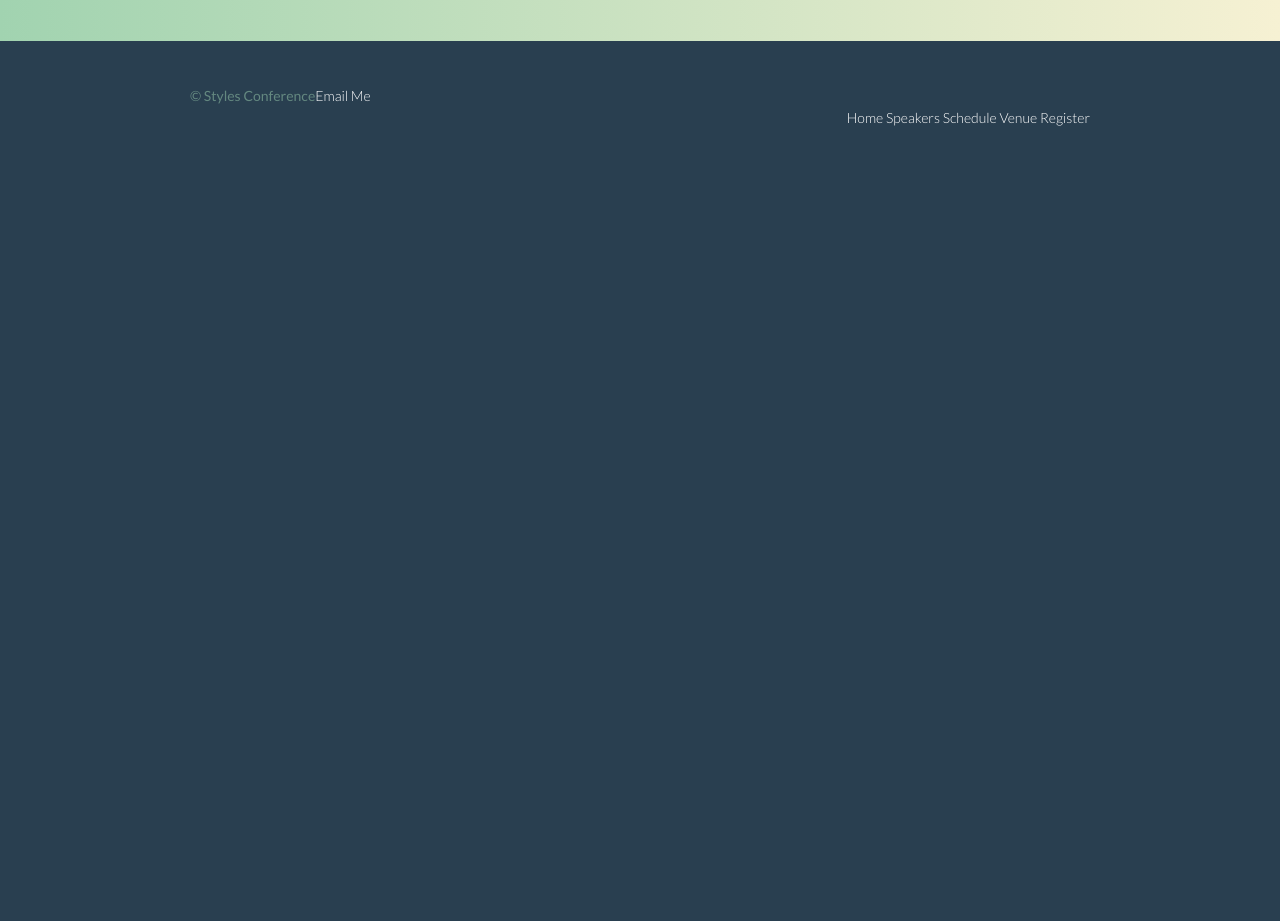
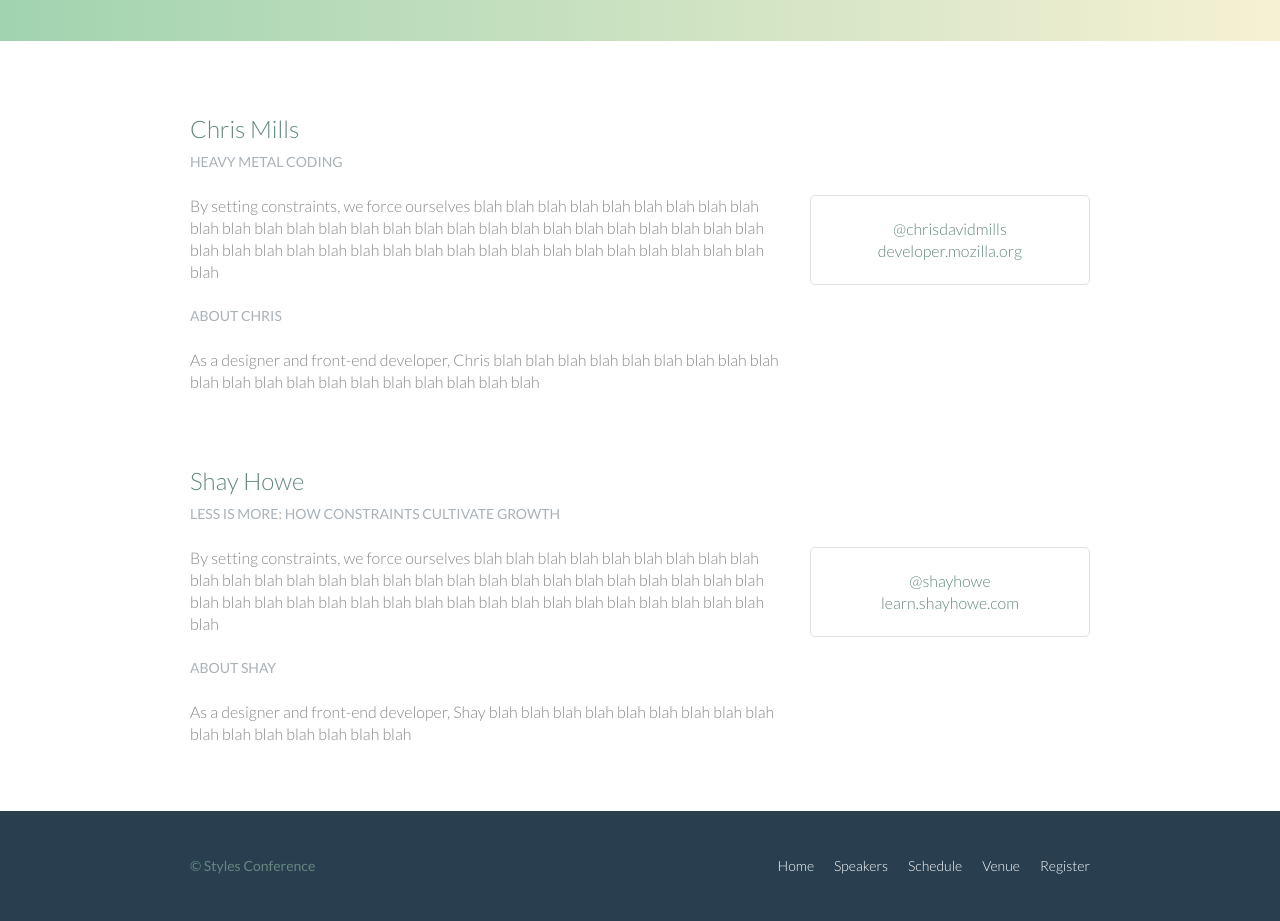
Before and after one commit to rasoulghaznavi/style-conference, a plain HTML site: page speakers.html in a window 1280 px wide. Shown: the part 311-1232 px from the top of the page. Before the commit the page ends 800 px from the top, so only its background shows below. Drawn offline with Linux system fonts and the light colour scheme.

Commit message:
8. Creating Lists

```diff
--- a/assets/stylesheets/main.css
+++ b/assets/stylesheets/main.css
@@ -300,6 +300,15 @@ body {
 	text-align: right;
   }
 
+  .nav li {
+    display: inline-block;
+    margin: 0 10px;
+    vertical-align: top;
+  }
+
+  .nav li:last-child {
+    margin-right: 0;
+  }
 
 
 /* Typography */
@@ -437,3 +446,20 @@ p a {
 .teaser a:hover h3 {
   color: #a9b2b9;
 }
+
+/*
+  ========================================
+  Speakers
+  ========================================
+*/
+.speaker-info {
+  border: 1px solid #dfe2e5;
+  border-radius: 5px;
+  margin-top: 88px;
+  padding: 22px 0;
+  text-align: center;
+}
+
+.speaker {
+  margin-bottom: 44px;
+}
--- a/speakers.html
+++ b/speakers.html
@@ -18,12 +18,14 @@
       <h3 class="tagline">August 24&ndash;26th &mdash; Chicago, IL</h3>
 
       <nav class="nav primary-nav">
-        <a href="index.html">Home</a>
-        <a href="speakers.html">Speakers</a>
-        <a href="schedule.html">Schedule</a>
-        <a href="venue.html">Venue</a>
-        <a href="register.html">Register</a>
-      </nav>
+        <ul>
+                <li><a href="index.html">Home</a></li><!--
+             --><li><a href="speakers.html">Speakers</a></li><!--
+             --><li><a href="schedule.html">Schedule</a></li><!--
+             --><li><a href="venue.html">Venue</a></li><!--
+             --><li><a href="register.html">Register</a></li>
+        </ul>
+    </nav>
     </header>
     <section class="row-alt">
       <div class="lead container">
@@ -35,20 +37,72 @@
         </p>
       </div>
     </section>
+    <section class="row">
+      <div class="grid">
+        <section class="speaker" id="chris-mills">
+          <div class="col-2-3">
+            <h2>Chris Mills</h2>
+            <h5>Heavy Metal Coding</h5>
 
-    <footer class="container primary-footer group">
+            <p>By setting constraints, we force ourselves blah blah blah blah blah blah blah blah blah blah blah blah blah blah blah blah blah blah blah blah blah blah blah blah blah blah blah blah blah blah blah blah blah blah blah blah blah blah blah blah blah blah blah blah blah blah </p>
+
+            <h5>About Chris</h5>
+
+            <p>As a designer and front-end developer, Chris blah blah blah blah blah blah blah blah blah blah blah blah blah blah blah blah blah blah blah blah</p>
+
+          </div><!--
+          --><aside class="col-1-3">
+              <div class="speaker-info">
+
+                <ul>
+                  <li><a href="https://twitter.com/shayhowe">@chrisdavidmills</a></li>
+                  <li><a href="http://learn.shayhowe.com/">developer.mozilla.org</a></li>
+                </ul>
+              </div>
+
+             </aside>
+
+        </section>
+        <section id="shay-howe">
+          <div class="col-2-3">
+            <h2>Shay Howe</h2>
+            <h5>Less Is More: How Constraints Cultivate Growth</h5>
+
+            <p>By setting constraints, we force ourselves blah blah blah blah blah blah blah blah blah blah blah blah blah blah blah blah blah blah blah blah blah blah blah blah blah blah blah blah blah blah blah blah blah blah blah blah blah blah blah blah blah blah blah blah blah blah </p>
+
+            <h5>About Shay</h5>
+
+            <p>As a designer and front-end developer, Shay blah blah blah blah blah blah blah blah blah blah blah blah blah blah blah blah</p>
+
+          </div><!--
+          --><aside class="col-1-3">
+              <div class="speaker-info">
+
+                <ul>
+                  <li><a href="https://twitter.com/shayhowe">@shayhowe</a></li>
+                  <li><a href="http://learn.shayhowe.com/">learn.shayhowe.com</a></li>
+                </ul>
+              </div>
+
+             </aside>
+
+        </section>
+
+      </div>
+    </section>
+  </section>
+  <footer class="container primary-footer group">
       <small>&copy; Styles Conference</small>
-      <a
-        href="mailto:shay@awesome.com?subject=Reaching%20Out&body=How%20are%20you"
-        >Email Me</a
-      >
       <nav class="nav">
-        <a href="index.html">Home</a>
-        <a href="speakers.html">Speakers</a>
-        <a href="schedule.html">Schedule</a>
-        <a href="venue.html">Venue</a>
-        <a href="register.html">Register</a>
+          <ul>
+                  <li><a href="index.html">Home</a></li><!--
+               --><li><a href="speakers.html">Speakers</a></li><!--
+               --><li><a href="schedule.html">Schedule</a></li><!--
+               --><li><a href="venue.html">Venue</a></li><!--
+               --><li><a href="register.html">Register</a></li>
+          </ul>
       </nav>
-    </footer>
+
+  </footer>
   </body>
 </html>
```
Also changed, not shown: index.html (+14 -12 lines), register.html (+15 -12 lines), schedule.html (+15 -12 lines), venue.html (+15 -13 lines).
